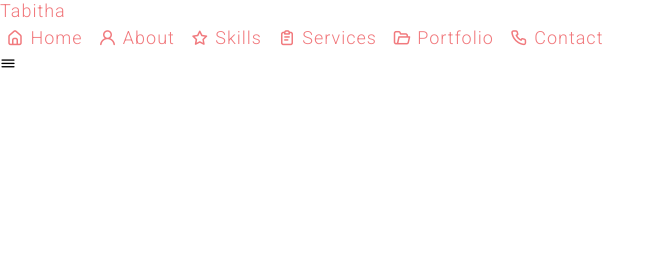
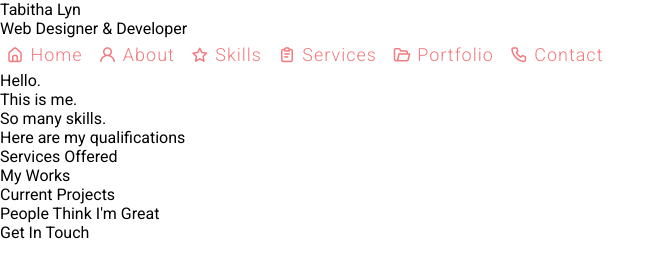
Before and after one commit to tabithalyn/portfolioh, a plain HTML site: page index.html in a window 1280 px wide. Shown: the whole page, without its empty margins (0-665 px from the left). Drawn offline with nearby package versions, Linux system fonts and the light colour scheme.

Commit message:
Update index.html

```diff
--- a/index.html
+++ b/index.html
@@ -6,16 +6,26 @@
   <meta name="viewport" content="width=device-width, initial-scale=1.0">
   <title>Portfolio</title>
   <link rel="stylesheet" href="https://unicons.iconscout.com/release/v4.0.0/css/line.css">
+  <!--https://iconscout.com/unicons/explore/line-->
   <link rel="stylesheet" href="styles.css">
 </head>
 <body>
 
 <header class="header" id="header">
   <nav class="nav container">
-    <a href="#" class="nav_logo">Tabitha</a>
+    <div class="main_head">
+      <div class="nav_logo">
+        <ul>
+          <li>Tabitha Lyn</li>
+          <li><span>Web Designer & Developer</span></li>
+        </ul>
+      </div>
+    </div>
+
+    <!--  FILTER BY SKILL  -->
 
     <div class="nav_menu" id="nav-menu">
-      <ul class="nav_list grid">
+      <ul class="nav_list">
         <li class="nav_item">
           <a href="#home" class="nav_link"><i class="uil uil-estate"></i> Home</a>
         </li>
@@ -37,28 +47,28 @@
       </ul>
     </div>
 
-    <div class="nav_btn">
-      <div class="nav_toggle" id="nav-toggle">
-        <i class="uil uil-bars"></i>
-      </div>
-    </div>
   </nav>
 </header>
 
 <main class="main">
-  <section class="home section" id="home"></section>
-  <section class="about section" id="about"></section>
-  <section class="skills section" id="skills"></section>
-  <section class="qualification section" id="qualification"></section>
-  <section class="services section" id="services"></section>
-  <section class="portfolio section" id="portfolio"></section>
-  <section class="project section"></section>
-  <section class="testimonial section"></section>
-  <section class="contact section" id="contact"></section>
+  <section class="home section" id="home">
+    <div class="intro">Hello.</div>
+  </section>
+  <section class="about section" id="about">
+    <div class="bio">This is me.</div>
+  </section>
+  <section class="skills section" id="skills">So many skills.</section>
+  <section class="qualification section" id="qualification">Here are my qualifications</section>
+  <section class="services section" id="services">Services Offered</section>
+  <section class="portfolio section" id="portfolio">My Works</section>
+  <section class="project section">Current Projects</section>
+  <section class="testimonial section">People Think I'm Great</section>
+  <section class="contact section" id="contact">Get In Touch</section>
 </main>
 
 <footer class="footer"></footer>
 
+<script src="assets/js/main.js"></script>
 
 </body>
 </html>
```
